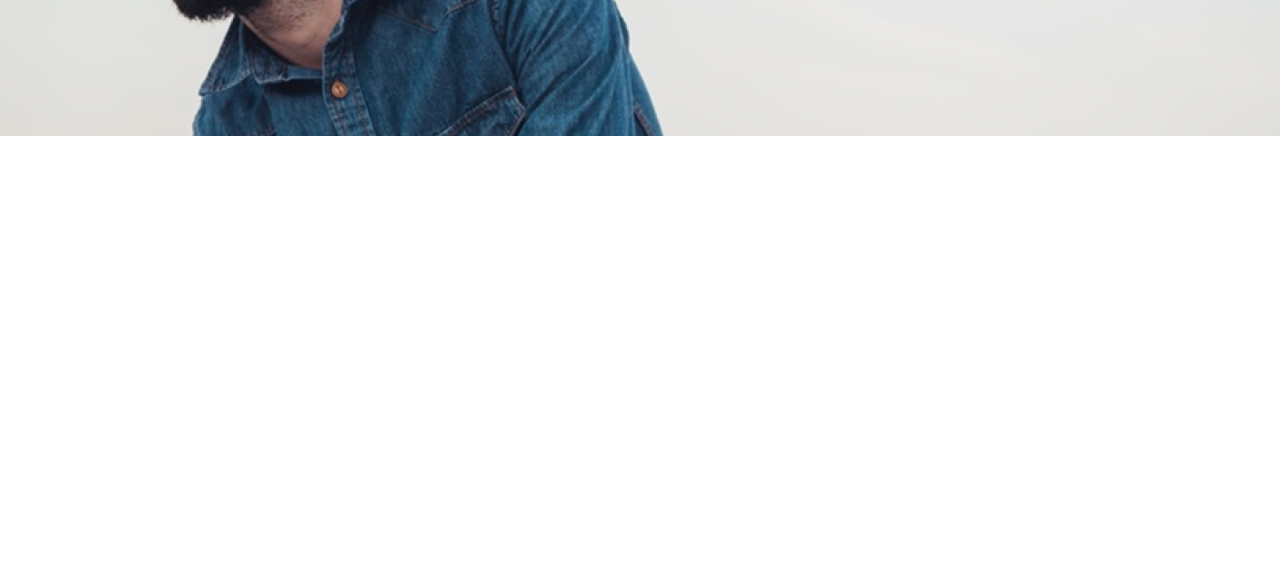
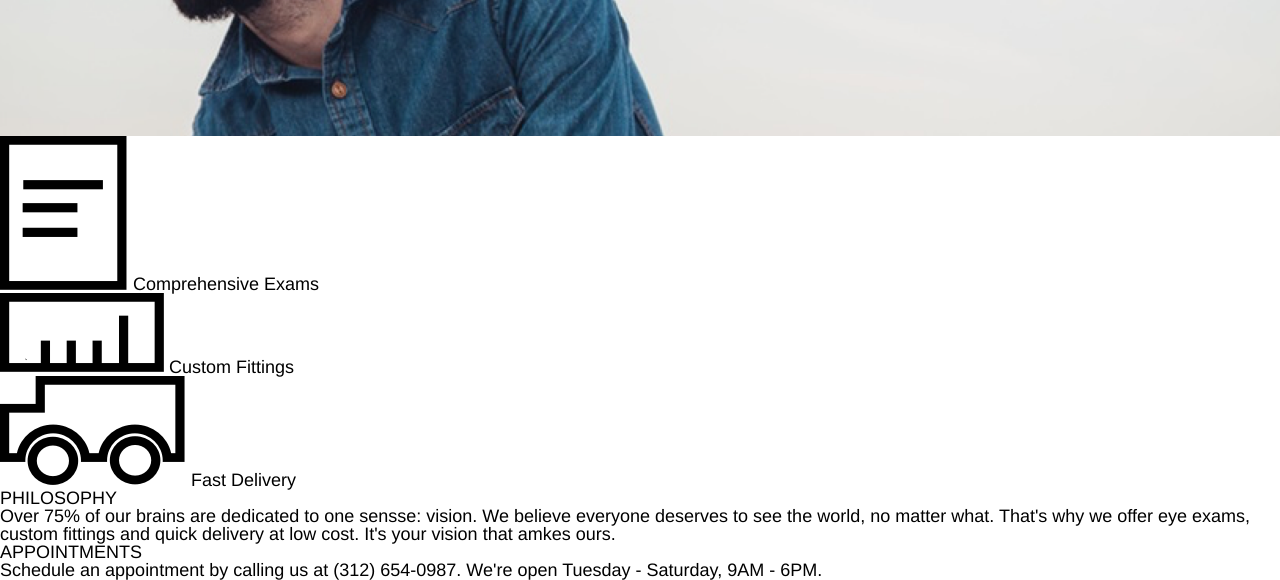
Before and after one commit to Bbg-Spt/TortoiseshellOptics, a plain HTML site: page index.html in a window 1280 px wide. Shown: the part 404-984 px from the top of the page. Before the commit the page ends 800 px from the top, so only its background shows below. Drawn offline with Linux system fonts and the light colour scheme.

Commit message:
middle section HTML

```diff
--- a/index.html
+++ b/index.html
@@ -24,5 +24,31 @@
       </div>
     </div>
   </header>
+  <section>
+    <div>
+      <div>
+        <img src="./Resources/Images/paper-icon.png"/>
+        <span>Comprehensive Exams</spam>
+      </div>
+      <div>
+        <img src="./Resources/Images/ruler-icon.png"/>
+        <span>Custom Fittings</span>
+      </div>
+      <div>
+        <img src="./Resources/Images/truck-icon.png"/>
+        <span>Fast Delivery</span>
+      </div>
+    </div>
+    <div>
+      <div>
+        <h3>PHILOSOPHY</h3>
+        <span>Over 75% of our brains are dedicated to one sensse: vision. We believe everyone deserves to see the world, no matter what. That's why we offer eye exams, custom fittings and quick delivery at low cost. It's your vision that amkes ours.</span>
+      </div>
+      <div>
+        <h3>APPOINTMENTS</h3>
+        <span>Schedule an appointment by calling us at (312) 654-0987. We're open Tuesday - Saturday, 9AM - 6PM.</span>
+      </div>
+    </div>
+  </section>
 </body>
 </html>
```
